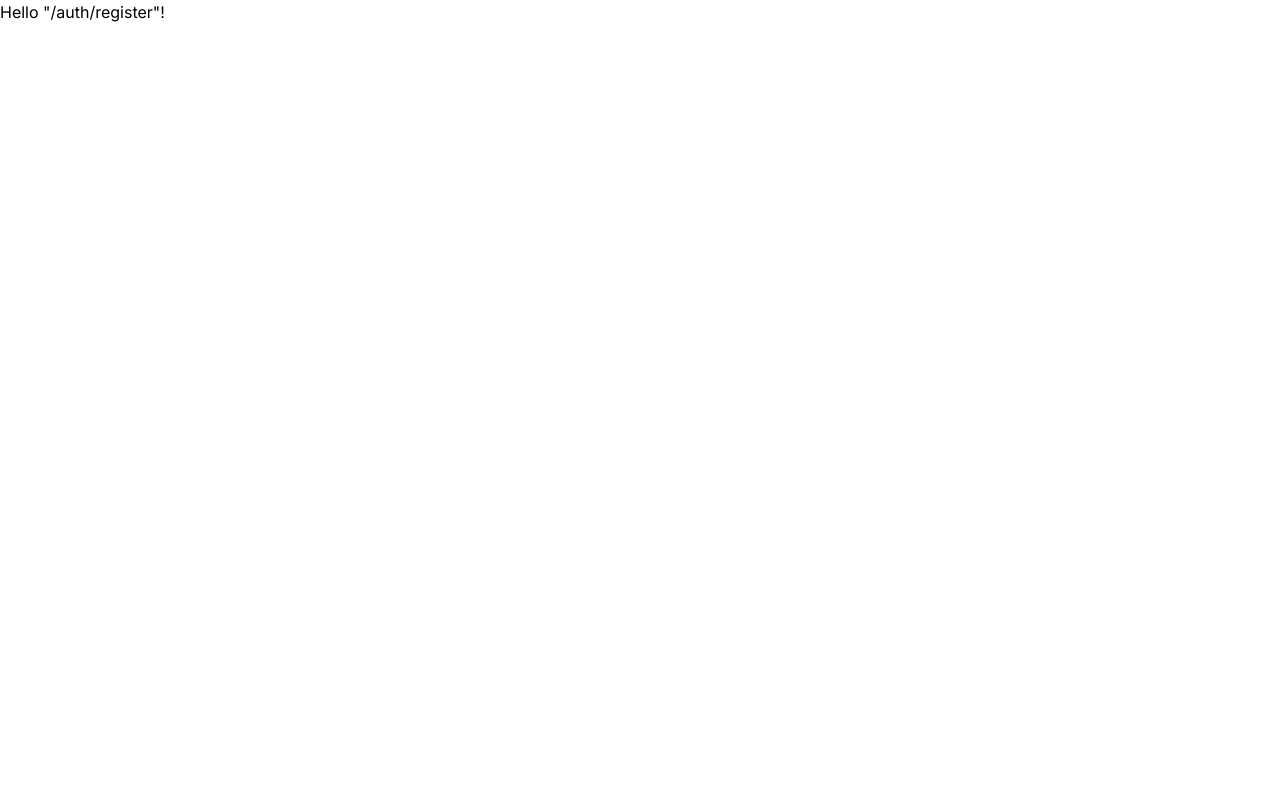
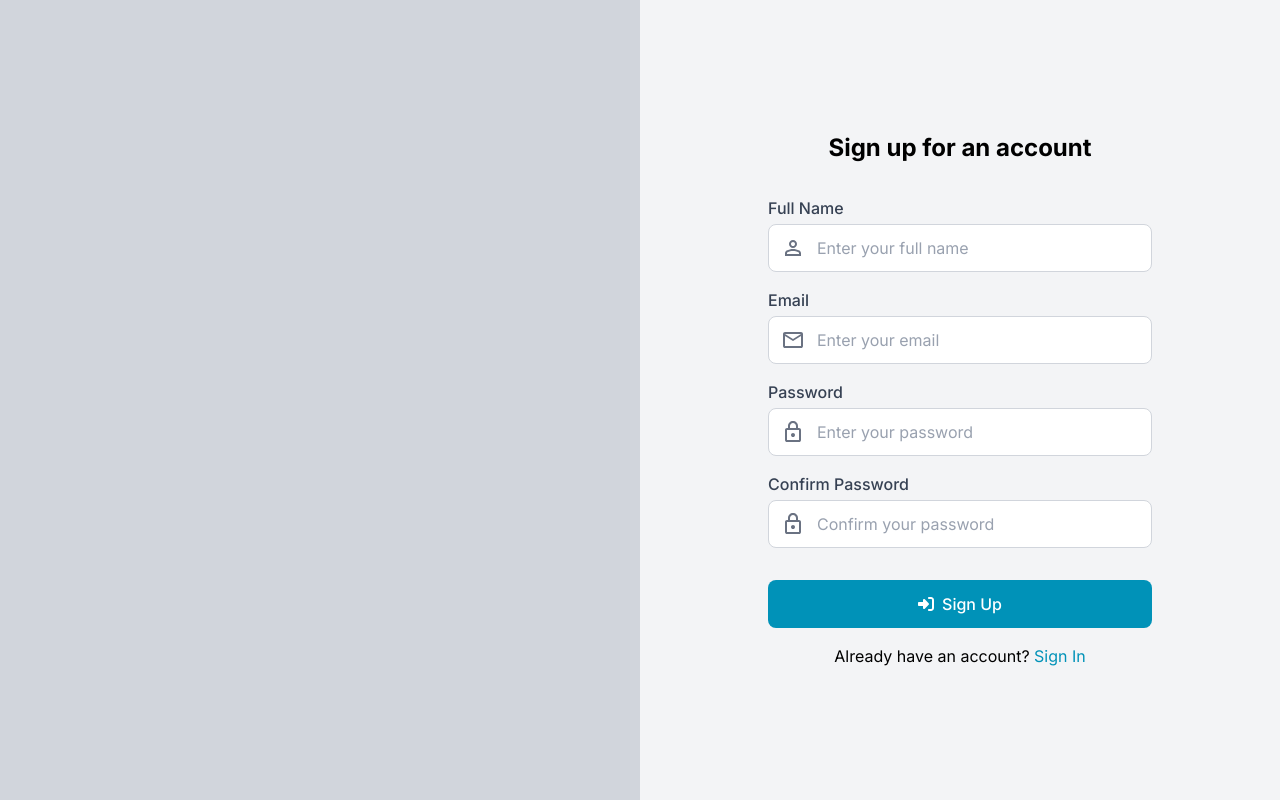
Before and after one commit to WaxArsatia/tubes-fe, a React (Vite) app: page /auth/register in a window 1280 px wide. Built offline with nearby package versions, Linux system fonts and the light colour scheme.

Commit message:
feat: Add Register Page and Improve UX
Signed-off-by: WaxArsatia <waxarsatia@gmail.com>

```diff
--- a/src/icons/SignIn.tsx
+++ b/src/icons/Enter.tsx
@@ -1,6 +1,6 @@
 import { useId } from "react";
 
-export default function SignIn() {
+export default function Enter() {
 	const id = useId();
 	return (
 		<svg
--- a/src/icons/Lock.tsx
+++ b/src/icons/Lock.tsx
@@ -1,4 +1,4 @@
-export default function Lock() {
+export default function Lock({ className }: Readonly<{ className?: string }>) {
 	return (
 		<svg
 			width="24"
@@ -6,12 +6,12 @@ export default function Lock() {
 			viewBox="0 0 24 24"
 			fill="none"
 			xmlns="http://www.w3.org/2000/svg"
+			className={className}
 		>
 			<title>Lock</title>
 			<path
 				d="M6 22C5.45 22 4.97917 21.8042 4.5875 21.4125C4.19583 21.0208 4 20.55 4 20V10C4 9.45 4.19583 8.97917 4.5875 8.5875C4.97917 8.19583 5.45 8 6 8H7V6C7 4.61667 7.4875 3.4375 8.4625 2.4625C9.4375 1.4875 10.6167 1 12 1C13.3833 1 14.5625 1.4875 15.5375 2.4625C16.5125 3.4375 17 4.61667 17 6V8H18C18.55 8 19.0208 8.19583 19.4125 8.5875C19.8042 8.97917 20 9.45 20 10V20C20 20.55 19.8042 21.0208 19.4125 21.4125C19.0208 21.8042 18.55 22 18 22H6ZM6 20H18V10H6V20ZM12 17C12.55 17 13.0208 16.8042 13.4125 16.4125C13.8042 16.0208 14 15.55 14 15C14 14.45 13.8042 13.9792 13.4125 13.5875C13.0208 13.1958 12.55 13 12 13C11.45 13 10.9792 13.1958 10.5875 13.5875C10.1958 13.9792 10 14.45 10 15C10 15.55 10.1958 16.0208 10.5875 16.4125C10.9792 16.8042 11.45 17 12 17ZM9 8H15V6C15 5.16667 14.7083 4.45833 14.125 3.875C13.5417 3.29167 12.8333 3 12 3C11.1667 3 10.4583 3.29167 9.875 3.875C9.29167 4.45833 9 5.16667 9 6V8Z"
-				fill="black"
-				fillOpacity="0.5"
+				fill="currentColor"
 			/>
 		</svg>
 	);
--- a/src/icons/Mail.tsx
+++ b/src/icons/Mail.tsx
@@ -1,4 +1,4 @@
-export default function Mail() {
+export default function Mail({ className }: Readonly<{ className?: string }>) {
 	return (
 		<svg
 			width="24"
@@ -6,12 +6,12 @@ export default function Mail() {
 			viewBox="0 0 24 24"
 			fill="none"
 			xmlns="http://www.w3.org/2000/svg"
+			className={className}
 		>
 			<title>Mail</title>
 			<path
 				d="M4 20C3.45 20 2.97917 19.8042 2.5875 19.4125C2.19583 19.0208 2 18.55 2 18V6C2 5.45 2.19583 4.97917 2.5875 4.5875C2.97917 4.19583 3.45 4 4 4H20C20.55 4 21.0208 4.19583 21.4125 4.5875C21.8042 4.97917 22 5.45 22 6V18C22 18.55 21.8042 19.0208 21.4125 19.4125C21.0208 19.8042 20.55 20 20 20H4ZM12 13L4 8V18H20V8L12 13ZM12 11L20 6H4L12 11ZM4 8V6V18V8Z"
-				fill="black"
-				fillOpacity="0.5"
+				fill="currentColor"
 			/>
 		</svg>
 	);
--- /dev/null
+++ b/src/icons/Person.tsx
@@ -0,0 +1,20 @@
+export default function Person({
+	className,
+}: Readonly<{ className?: string }>) {
+	return (
+		<svg
+			width="24"
+			height="24"
+			viewBox="0 0 24 24"
+			fill="none"
+			xmlns="http://www.w3.org/2000/svg"
+			className={className}
+		>
+			<title>Person</title>
+			<path
+				d="M12 12C10.9 12 9.95833 11.6083 9.175 10.825C8.39167 10.0417 8 9.1 8 8C8 6.9 8.39167 5.95833 9.175 5.175C9.95833 4.39167 10.9 4 12 4C13.1 4 14.0417 4.39167 14.825 5.175C15.6083 5.95833 16 6.9 16 8C16 9.1 15.6083 10.0417 14.825 10.825C14.0417 11.6083 13.1 12 12 12ZM4 20V17.2C4 16.6333 4.14583 16.1125 4.4375 15.6375C4.72917 15.1625 5.11667 14.8 5.6 14.55C6.63333 14.0333 7.68333 13.6458 8.75 13.3875C9.81667 13.1292 10.9 13 12 13C13.1 13 14.1833 13.1292 15.25 13.3875C16.3167 13.6458 17.3667 14.0333 18.4 14.55C18.8833 14.8 19.2708 15.1625 19.5625 15.6375C19.8542 16.1125 20 16.6333 20 17.2V20H4ZM6 18H18V17.2C18 17.0167 17.9542 16.85 17.8625 16.7C17.7708 16.55 17.65 16.4333 17.5 16.35C16.6 15.9 15.6917 15.5625 14.775 15.3375C13.8583 15.1125 12.9333 15 12 15C11.0667 15 10.1417 15.1125 9.225 15.3375C8.30833 15.5625 7.4 15.9 6.5 16.35C6.35 16.4333 6.22917 16.55 6.1375 16.7C6.04583 16.85 6 17.0167 6 17.2V18ZM12 10C12.55 10 13.0208 9.80417 13.4125 9.4125C13.8042 9.02083 14 8.55 14 8C14 7.45 13.8042 6.97917 13.4125 6.5875C13.0208 6.19583 12.55 6 12 6C11.45 6 10.9792 6.19583 10.5875 6.5875C10.1958 6.97917 10 7.45 10 8C10 8.55 10.1958 9.02083 10.5875 9.4125C10.9792 9.80417 11.45 10 12 10Z"
+				fill="currentColor"
+			/>
+		</svg>
+	);
+}
--- a/src/routes/auth/login.tsx
+++ b/src/routes/auth/login.tsx
@@ -1,8 +1,8 @@
 import { createFileRoute, Link } from "@tanstack/react-router";
 import { useId } from "react";
+import Enter from "@/icons/Enter";
 import Lock from "@/icons/Lock";
 import Mail from "@/icons/Mail";
-import SignIn from "@/icons/SignIn";
 
 export const Route = createFileRoute("/auth/login")({
 	component: Login,
@@ -17,42 +17,44 @@ function Login() {
 			<div className="w-1/2 bg-gray-300"></div>
 			<div className="flex items-center justify-center w-1/2 px-12 bg-gray-100">
 				<form className="flex flex-col w-sm">
-					<h1 className="text-2xl font-bold text-center">
+					<h1 className="mb-4 text-2xl font-bold text-center">
 						Sign in to your account
 					</h1>
-					<label htmlFor={emailId} className="flex flex-col gap-1 pt-8">
-						<span className="font-medium">Email</span>
-						<div className="flex items-center h-12 gap-3 pl-3 bg-white border border-gray-300 rounded-lg cursor-text">
-							<Mail />
+					<label htmlFor={emailId} className="flex flex-col gap-1 pt-4">
+						<span className="font-medium text-gray-700">Email</span>
+						<div className="flex items-center h-12 gap-3 pl-3 bg-white border border-gray-300 rounded-lg cursor-text hover:border-gray-400 focus-within:border-cyan-600 focus-within:ring-2 focus-within:ring-cyan-600/25">
+							<Mail className="text-gray-500" />
 							<input
-								className="flex-1 outline-none"
+								className="flex-1 text-gray-900 outline-none placeholder:text-gray-400"
 								type="email"
-								placeholder="Example: email@domain.com"
+								placeholder="Enter your email"
 								name="email"
 								id={emailId}
+								autoComplete="email"
 								required
 							/>
 						</div>
 					</label>
 					<label htmlFor={passwordId} className="flex flex-col gap-1 pt-4">
-						<span className="font-medium">Password</span>
-						<div className="flex items-center h-12 gap-3 pl-3 bg-white border border-gray-300 rounded-lg cursor-text">
-							<Lock />
+						<span className="font-medium text-gray-700">Password</span>
+						<div className="flex items-center h-12 gap-3 pl-3 bg-white border border-gray-300 rounded-lg cursor-text hover:border-gray-400 focus-within:border-cyan-600 focus-within:ring-2 focus-within:ring-cyan-600/25">
+							<Lock className="text-gray-500" />
 							<input
-								className="flex-1 outline-none"
+								className="flex-1 text-gray-900 outline-none placeholder:text-gray-400"
 								type="password"
 								placeholder="Enter your password"
 								name="password"
 								id={passwordId}
+								autoComplete="current-password"
 								required
 							/>
 						</div>
 					</label>
 					<button
 						type="submit"
-						className="flex items-center justify-center gap-2 py-3 mt-8 font-medium text-white rounded-lg cursor-pointer bg-cyan-600 hover:bg-cyan-700"
+						className="flex items-center justify-center gap-2 py-3 mt-8 font-medium text-white rounded-lg cursor-pointer bg-cyan-600 hover:bg-cyan-700 active:bg-cyan-800 focus:outline-none focus:ring-2 focus:ring-cyan-600 focus:ring-offset-2 disabled:opacity-50 disabled:cursor-not-allowed"
 					>
-						<SignIn />
+						<Enter />
 						Sign In
 					</button>
 					<p className="pt-4 text-center">
--- a/src/routes/auth/register.tsx
+++ b/src/routes/auth/register.tsx
@@ -1,9 +1,106 @@
-import { createFileRoute } from "@tanstack/react-router";
+import { createFileRoute, Link } from "@tanstack/react-router";
+import { useId } from "react";
+import Enter from "@/icons/Enter";
+import Lock from "@/icons/Lock";
+import Mail from "@/icons/Mail";
+import Person from "@/icons/Person";
 
 export const Route = createFileRoute("/auth/register")({
 	component: Register,
 });
 
 function Register() {
-	return <div>Hello "/auth/register"!</div>;
+	const fullNameId = useId();
+	const emailId = useId();
+	const passwordId = useId();
+	const confirmPasswordId = useId();
+
+	return (
+		<div className="flex min-h-screen">
+			<div className="w-1/2 bg-gray-300"></div>
+			<div className="flex items-center justify-center w-1/2 px-12 bg-gray-100">
+				<form className="flex flex-col w-sm">
+					<h1 className="mb-4 text-2xl font-bold text-center">
+						Sign up for an account
+					</h1>
+					<label htmlFor={fullNameId} className="flex flex-col gap-1 pt-4">
+						<span className="font-medium text-gray-700">Full Name</span>
+						<div className="flex items-center h-12 gap-3 pl-3 bg-white border border-gray-300 rounded-lg cursor-text hover:border-gray-400 focus-within:border-cyan-600 focus-within:ring-2 focus-within:ring-cyan-600/25">
+							<Person className="text-gray-500" />
+							<input
+								className="flex-1 text-gray-900 outline-none placeholder:text-gray-400"
+								type="text"
+								placeholder="Enter your full name"
+								name="fullName"
+								id={fullNameId}
+								autoComplete="name"
+								required
+							/>
+						</div>
+					</label>
+					<label htmlFor={emailId} className="flex flex-col gap-1 pt-4">
+						<span className="font-medium text-gray-700">Email</span>
+						<div className="flex items-center h-12 gap-3 pl-3 bg-white border border-gray-300 rounded-lg cursor-text hover:border-gray-400 focus-within:border-cyan-600 focus-within:ring-2 focus-within:ring-cyan-600/25">
+							<Mail className="text-gray-500" />
+							<input
+								className="flex-1 text-gray-900 outline-none placeholder:text-gray-400"
+								type="email"
+								placeholder="Enter your email"
+								name="email"
+								id={emailId}
+								autoComplete="email"
+								required
+							/>
+						</div>
+					</label>
+					<label htmlFor={passwordId} className="flex flex-col gap-1 pt-4">
+						<span className="font-medium text-gray-700">Password</span>
+						<div className="flex items-center h-12 gap-3 pl-3 bg-white border border-gray-300 rounded-lg cursor-text hover:border-gray-400 focus-within:border-cyan-600 focus-within:ring-2 focus-within:ring-cyan-600/25">
+							<Lock className="text-gray-500" />
+							<input
+								className="flex-1 text-gray-900 outline-none placeholder:text-gray-400"
+								type="password"
+								placeholder="Enter your password"
+								name="password"
+								id={passwordId}
+								autoComplete="new-password"
+								required
+							/>
+						</div>
+					</label>
+					<label
+						htmlFor={confirmPasswordId}
+						className="flex flex-col gap-1 pt-4"
+					>
+						<span className="font-medium text-gray-700">Confirm Password</span>
+						<div className="flex items-center h-12 gap-3 pl-3 bg-white border border-gray-300 rounded-lg cursor-text hover:border-gray-400 focus-within:border-cyan-600 focus-within:ring-2 focus-within:ring-cyan-600/25">
+							<Lock className="text-gray-500" />
+							<input
+								className="flex-1 text-gray-900 outline-none placeholder:text-gray-400"
+								type="password"
+								placeholder="Confirm your password"
+								name="confirmPassword"
+								id={confirmPasswordId}
+								autoComplete="new-password"
+								required
+							/>
+						</div>
+					</label>
+					<button
+						type="submit"
+						className="flex items-center justify-center gap-2 py-3 mt-8 font-medium text-white rounded-lg cursor-pointer bg-cyan-600 hover:bg-cyan-700 active:bg-cyan-800 focus:outline-none focus:ring-2 focus:ring-cyan-600 focus:ring-offset-2 disabled:opacity-50 disabled:cursor-not-allowed"
+					>
+						<Enter />
+						Sign Up
+					</button>
+					<p className="pt-4 text-center">
+						Already have an account?{" "}
+						<Link to="/auth/login" className="text-cyan-600 hover:underline">
+							Sign In
+						</Link>
+					</p>
+				</form>
+			</div>
+		</div>
+	);
 }
```
